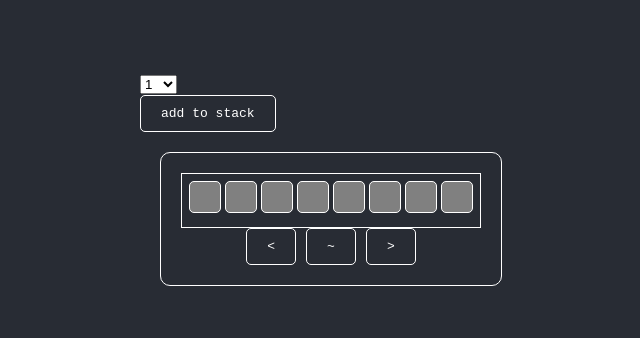
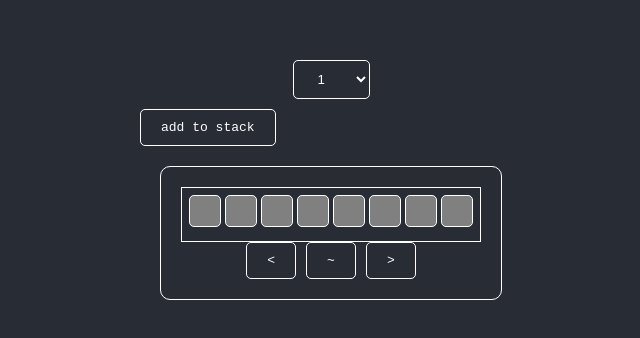
Before and after one commit to xockcin/bitgame-forever, a React (Vite) app: page / in a window 1280 px wide. Shown: the part 210-548 px from the top of the page, without its empty margins (309-949 px from the left). Built offline with nearby package versions, Linux system fonts and the light colour scheme.

Commit message:
clean up

```diff
--- a/src/App.css
+++ b/src/App.css
@@ -57,7 +57,7 @@ body {
   background-color: #282c34;
 }
 
-button {
+button, select {
   padding: 10px 20px;
   border: 1px solid white;
   border-radius: 5px;
@@ -71,3 +71,10 @@ button {
   align-items: center;
   gap: 1px;
 }
+
+.level-container {
+  display: flex;
+  justify-content: center;
+  align-items: center;
+  margin-bottom: 10px;
+}
--- a/src/App.tsx
+++ b/src/App.tsx
@@ -32,7 +32,7 @@ function App() {
 
   function addToStackWithLevel() {
     let steps = []
-    for (let i = 0; i < level + 1; i++) {
+    for (let i = 0; i < level; i++) {
       steps.push(randomBitmove())
     }
     let newValue = stack.length ? stack[stack.length - 1] : mainByte
@@ -44,15 +44,13 @@ function App() {
 
   useEffect(() => {
     popStackIfMatch()
-  }, [mainByte])
+  }, [mainByte, stack])
 
   return (
     <>
-      <div className='level-container'>
-        <LevelSelector
-          levels={[1, 2, 3, 4, 5, 6, 7, 8, 9, 10]}
-          onChange={handleLevelChange} />
-      </div>
+      <LevelSelector
+        levels={[1, 2, 3, 4, 5, 6, 7, 8, 9, 10]}
+        onChange={handleLevelChange} />
       <button onClick={addToStackWithLevel}>
         add to stack
       </button>
--- a/src/components/LevelSelect.tsx
+++ b/src/components/LevelSelect.tsx
@@ -1,9 +1,11 @@
 export default function LevelSelector({ levels, onChange }: { levels: number[], onChange: (level: number) => void }) {
     return (
-      <select onChange={e => onChange(+e.target.value)}>
-        {levels.map(l => (
-          <option key={l} value={l}>{l}</option>
-        ))}
-      </select>
+      <div className='level-container'>
+        <select onChange={e => onChange(+e.target.value)}>
+          {levels.map(l => (
+            <option key={l} value={l}>{l}</option>
+          ))}
+        </select>
+      </div>
     )
   }
```
